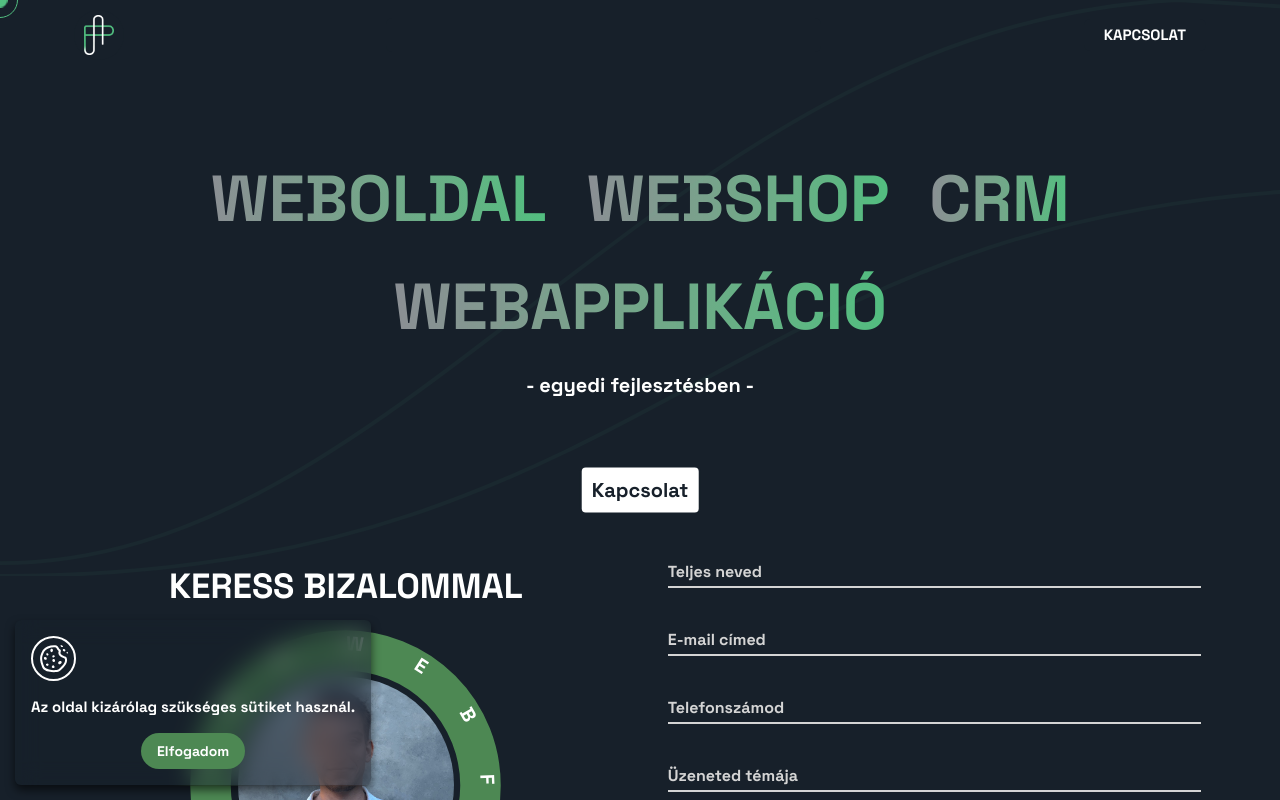
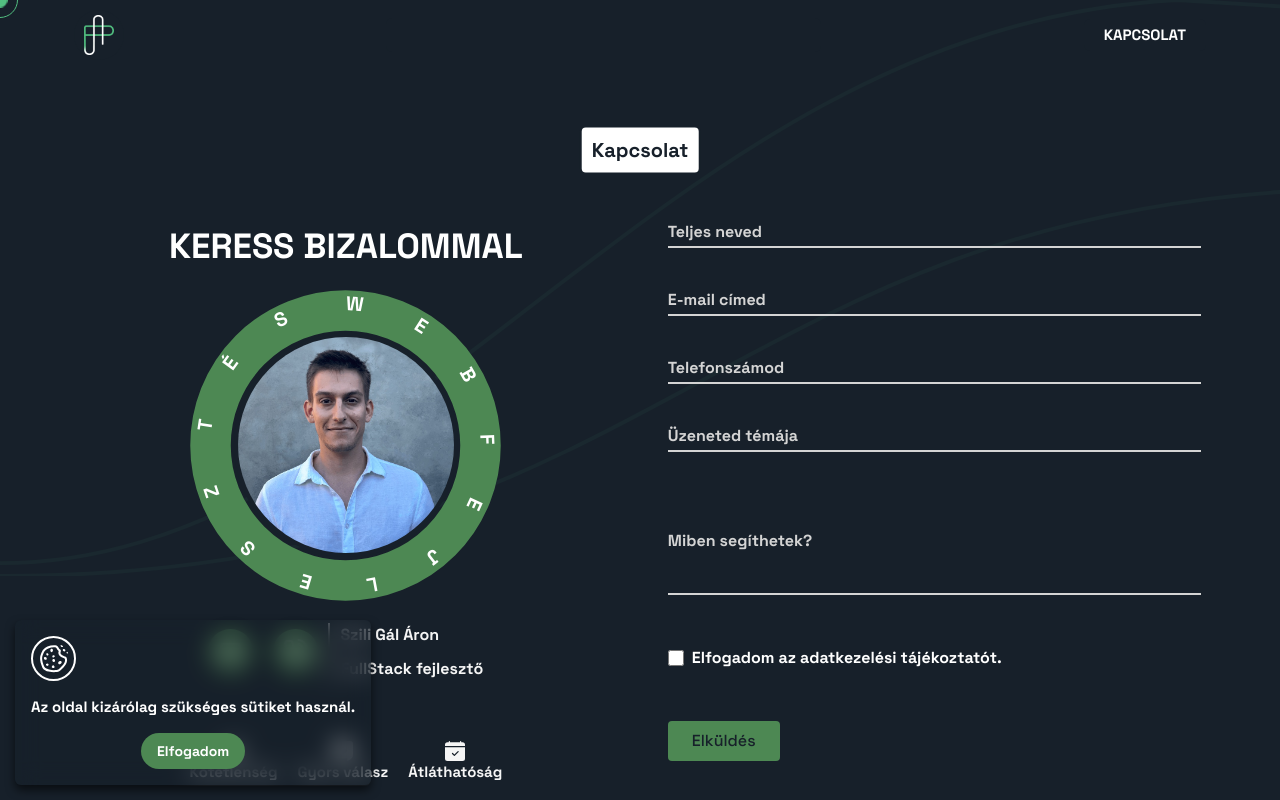
Before and after one commit to Quruzslo/PreferSite, a Next.js app: page /kapcsolat in a window 1280 px wide. Shown: the top 800 px of the page. Built offline with nearby package versions, Linux system fonts and the light colour scheme.

Commit message:
site map frissítve www előtaggal

```diff
--- a/app/kapcsolat/page.tsx
+++ b/app/kapcsolat/page.tsx
@@ -13,7 +13,7 @@ export default function ContactPage() {
     <section className="flex w-full min-h-full flex-col gap-[25px] bg-dark-color py-[150px]">
       <CurvedLines className="z-0 bottom-0 left-0"></CurvedLines>
       <CurvedLines className="z-0 top-[120px] md:top-0 left-0"></CurvedLines>
-      <div className="flex flex-col mb-[50px]  w-[90%] max-w-[2560px] mx-auto justify-center items-center">
+      {/* <div className="flex flex-col mb-[50px]  w-[90%] max-w-[2560px] mx-auto justify-center items-center">
         <h2 className="flex flex-row gap-[10px] flex-wrap text-center items-center justify-center">
           {h2Elements.map((elem, _) => (
             <span
@@ -27,7 +27,7 @@ export default function ContactPage() {
         <p className="text-[20px] text-white font-bold my-[15px]">
           - egyedi fejlesztésben -
         </p>
-      </div>
+      </div> */}
       <ContactSection></ContactSection>
     </section>
   );
--- a/app/sitemap.ts
+++ b/app/sitemap.ts
@@ -1,7 +1,7 @@
 import { MetadataRoute } from "next";
 import navItems from "@/lib/navItems";
 
-const BASE_URL = "https://prefersite.hu";
+const BASE_URL = "https://www.prefersite.hu";
 
 export default function sitemap(): MetadataRoute.Sitemap {
   const routesMap = new Map<string, MetadataRoute.Sitemap[number]>();
```
